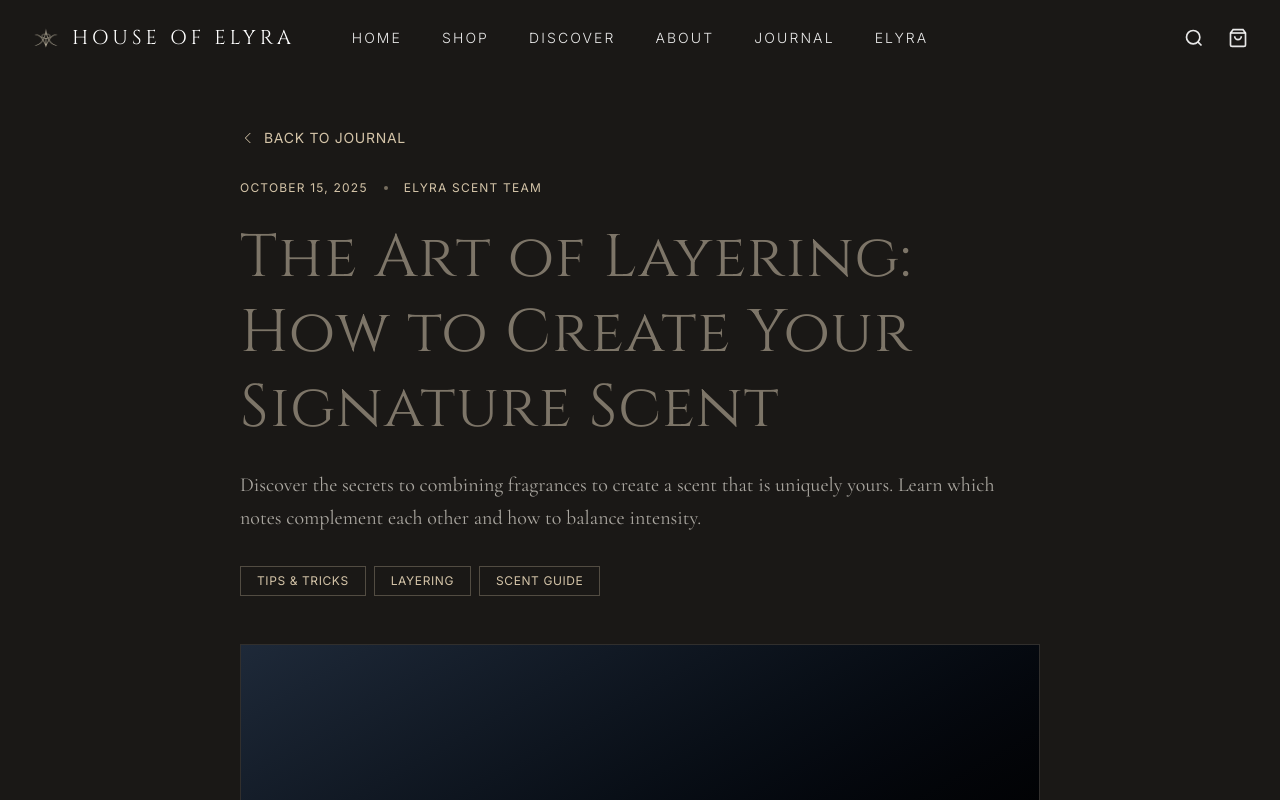
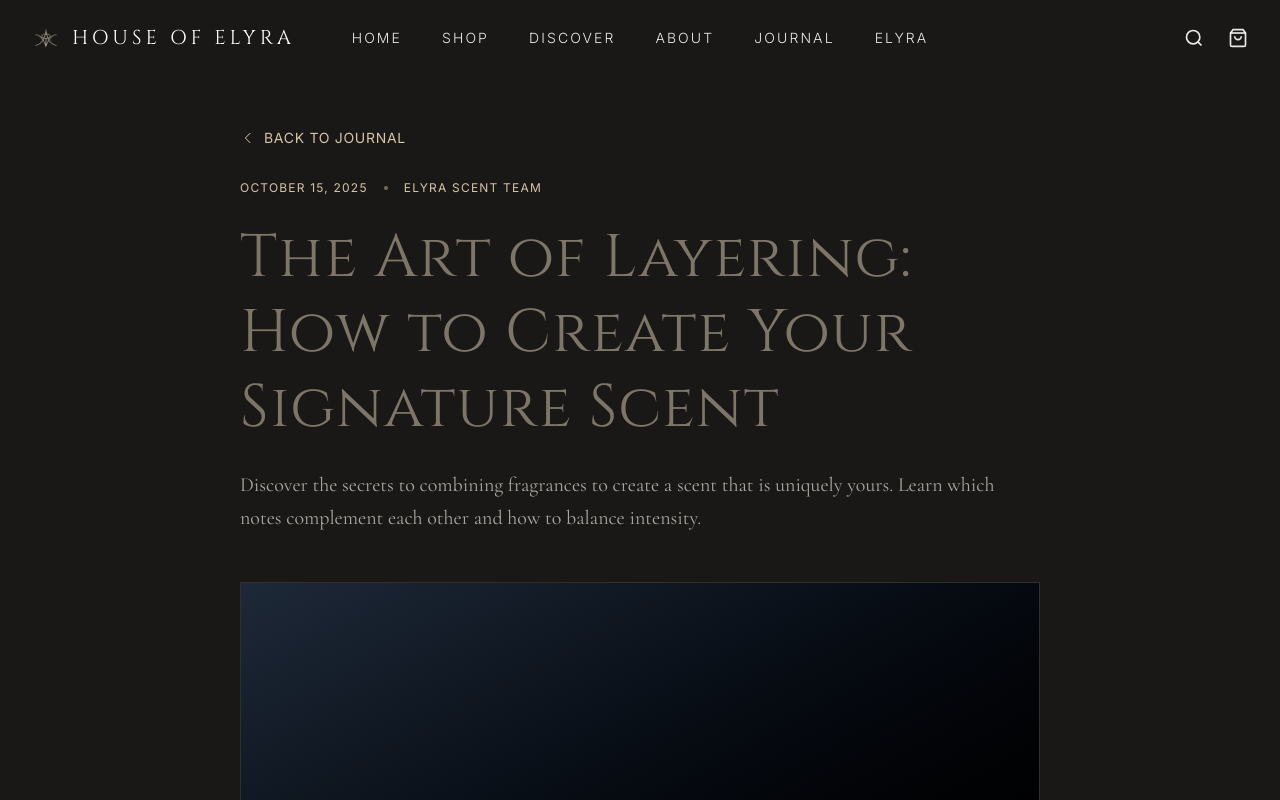
Before and after one commit to Ardyn-Mochan/houseofelyra-brand, a React (Vite) app: page /blog/art-of-layering-perfume in a window 1280 px wide. Shown: the top 800 px of the page. Built offline with nearby package versions, Linux system fonts and the light colour scheme.

Commit message:
Remove tag displays from blog pages for cleaner aesthetic

```diff
--- a/src/pages/Blog.jsx
+++ b/src/pages/Blog.jsx
@@ -88,8 +88,6 @@ const Blog = () => {
                                 <div className="flex flex-col flex-grow">
                                     <div className="flex items-center gap-4 text-xs text-elyra-soft-gold uppercase tracking-widest mb-3">
                                         <span>{post.date}</span>
-                                        <span className="w-1 h-1 rounded-full bg-elyra-soft-gold/50" />
-                                        <span>{post.tags[0]}</span>
                                     </div>
 
                                     <h2 className="text-2xl font-cinzel text-elyra-cream mb-4 group-hover:text-elyra-soft-gold transition-colors duration-300">
--- a/src/pages/BlogPost.jsx
+++ b/src/pages/BlogPost.jsx
@@ -95,18 +95,6 @@ const BlogPost = () => {
                         <p className="text-xl text-elyra-cream/70 font-cormorant leading-relaxed">
                             {post.excerpt}
                         </p>
-
-                        {/* Tags */}
-                        <div className="flex flex-wrap gap-2 mt-8">
-                            {post.tags.map((tag, index) => (
-                                <span
-                                    key={index}
-                                    className="px-4 py-1.5 border border-elyra-soft-gold/30 text-elyra-soft-gold text-xs uppercase tracking-wider"
-                                >
-                                    {tag}
-                                </span>
-                            ))}
-                        </div>
                     </motion.header>
 
                     {/* Featured Image */}
```
